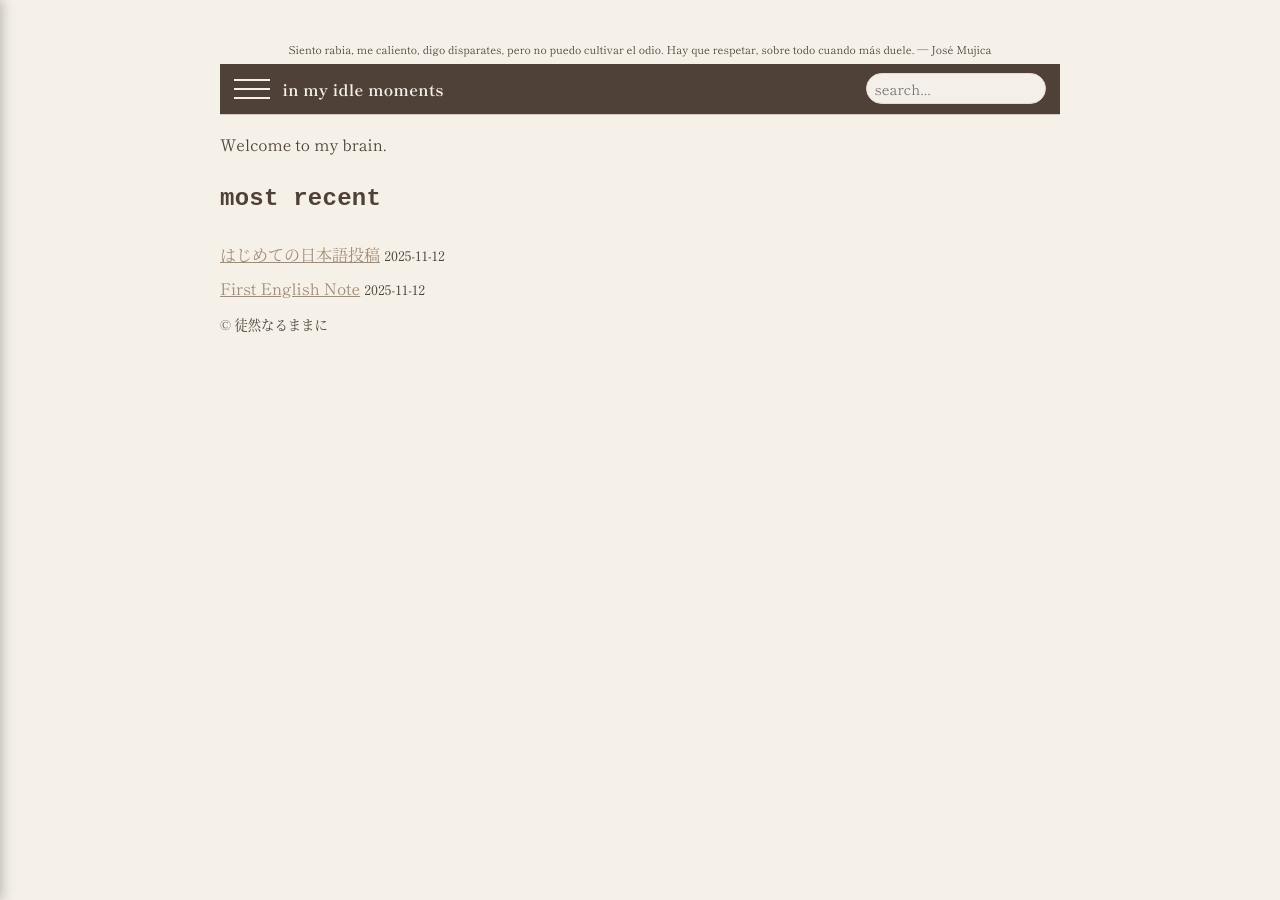
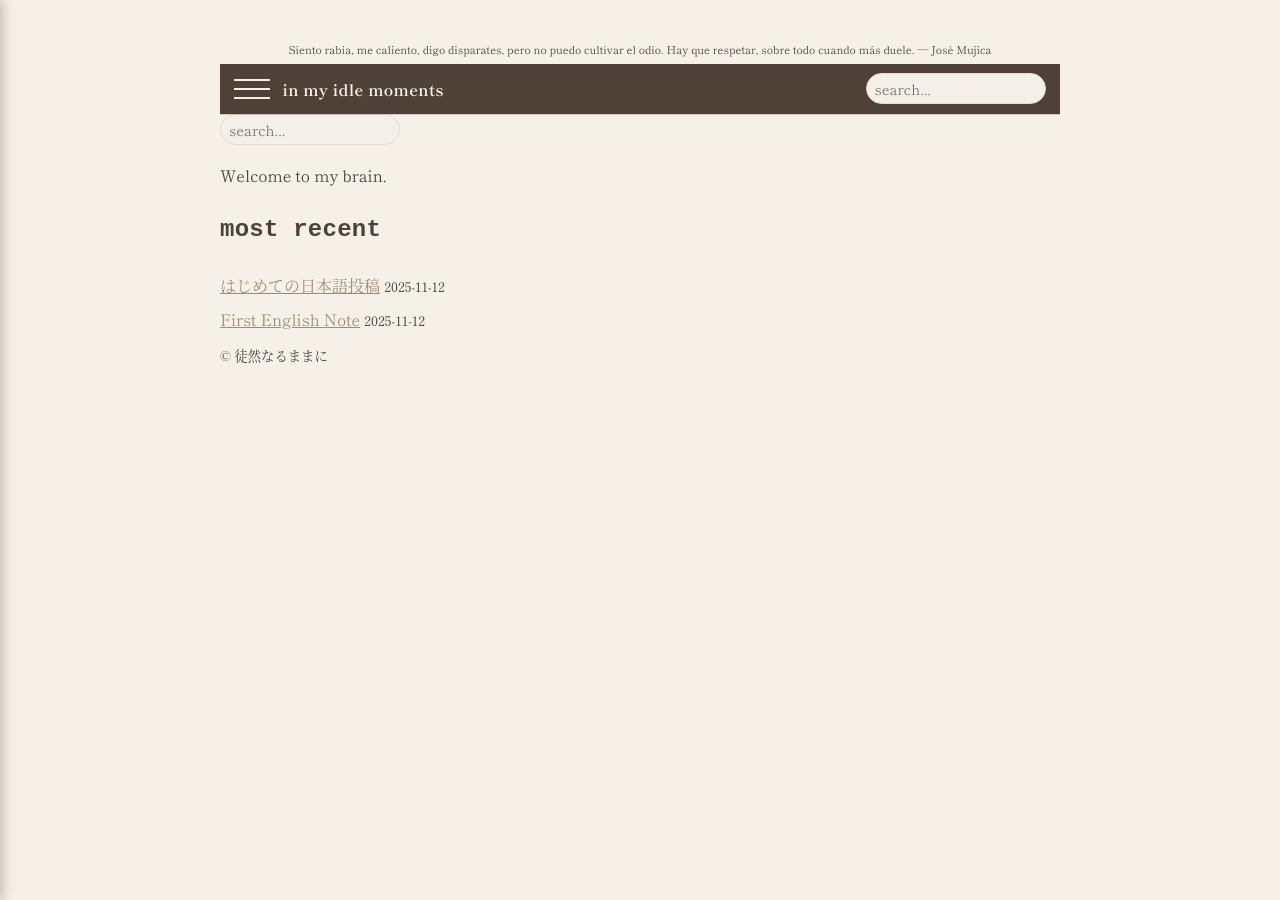
Before and after one commit to tsuredurenarumamani/notes, a Jekyll site: the page built from index.md, in a window 1280 px wide. Built offline with Jekyll 4.4.1, drawn with Linux system fonts in a browser that asks for light colours; some web fonts are replaced.

Commit message:
Update default.html

```diff
--- a/_layouts/default.html
+++ b/_layouts/default.html
@@ -18,11 +18,17 @@
     <!-- ダークヘッダー（ハンバーガー付） -->
 <header class="site-header">
   <div class="header-left">
-    <button class="burger" aria-label="Menu">
+    <button id="burger" class="burger" aria-label="Menu">
       <span></span><span></span><span></span>
     </button>
     <a href="{{ '/' | relative_url }}" class="brand">{{ site.title }}</a>
   </div>
+
+  <form class="header-search" role="search" action="{{ '/search/' | relative_url }}">
+    <input type="search" name="q" placeholder="search..." autocomplete="off">
+  </form>
+</header>
+
 
   <!-- ヘッダー右側の検索バー -->
  <form class="header-search"
```
